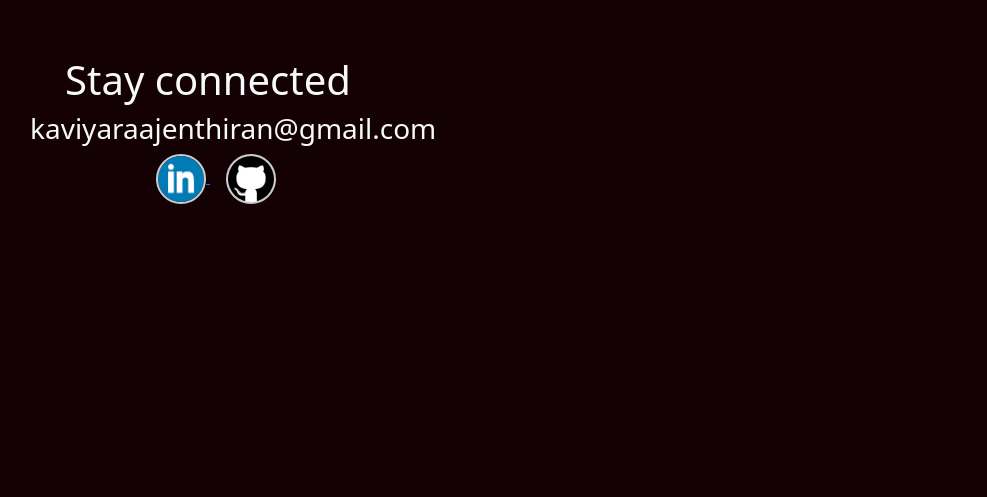
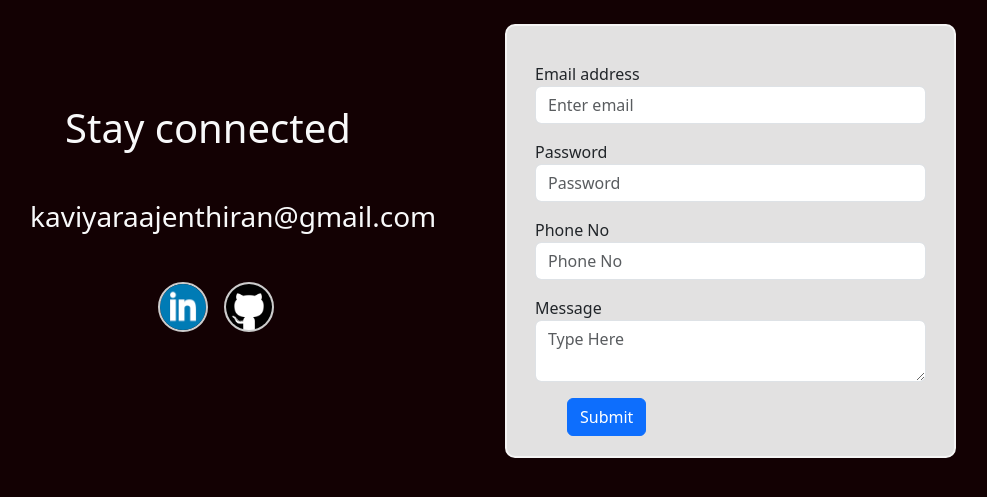
Before and after one commit to KaviyaRaajenthiran/portfolio, a Django app: page /contact/ in a window 1280 px wide. Shown: the part 72-569 px from the top of the page, without its empty margins (52-1039 px from the left). Run offline with Django 5.2, Linux system fonts and the light colour scheme; some libraries are stand-ins or nearby versions.

Commit message:
feat:contact form added

```diff
--- a/Portfolio_website/portfolio/static/portfolio/style.css
+++ b/Portfolio_website/portfolio/static/portfolio/style.css
@@ -76,3 +76,10 @@ body{
   font-style: 18px;
   color: #28a745;
 }
+
+.form-container{
+  border: 2px solid whitesmoke;
+  padding:20px;
+  border-radius: 10px;
+  background-color: #f0f0f0f0;
+}
--- a/Portfolio_website/portfolio/templates/portfolio/contact.html
+++ b/Portfolio_website/portfolio/templates/portfolio/contact.html
@@ -7,18 +7,44 @@
 
 <div class="row my-2">
   <div class="col-4 text-center text-light my-5">
-      <h1>Stay connected</h1>
-      <h3>kaviyaraajenthiran@gmail.com</h3>
-    <a href="https://www.linkedin.com/in/kaviya-raajenthiran-a815881b1" target="_blank" class="ms-3">
-      <img src="{% static 'portfolio/images/linkendin.png' %}" alt="linkedin" width="50px" height="50px" class="social_link"
-      >
-    </a>
+      <h1 class="mt-5">Stay connected</h1>
+      <h3 class="mt-5">kaviyaraajenthiran@gmail.com</h3>
+      <div class="d-flex justify-content-center align-items-center mt-5">
+          <a href="https://www.linkedin.com/in/kaviya-raajenthiran-a815881b1" target="_blank" class="ms-3">
+            <img src="{% static 'portfolio/images/linkendin.png' %}" alt="linkedin" width="50px" height="50px" class="social_link"
+            >
+          </a>
 
+          <a href="https://github.com/KaviyaRaajenthiran" target="_blank" class="ms-3">
+              <img class="social_link bg-white" src="{% static 'portfolio/images/github-sign.png' %}" alt="github" width="50px" height="50px" >
+          </a>
+      </div>
+      </div>
 
+  <div class="col-5 offset-1 mt-3 text-light">
+    <div class="container form-container">
+    <form>
+      {% csrf_token %}
+      <div class="form-group m-3">
+        <label for="exampleInputEmail1" class="text-dark">Email address</label>
+        <input type="email" class="form-control" id="exampleInputEmail1" aria-describedby="emailHelp" placeholder="Enter email">
+      </div>
+      <div class="form-group m-3">
+        <label for="exampleInputPassword1" class="text-dark">Password</label>
+        <input type="password" class="form-control" id="exampleInputPassword1" placeholder="Password">
+      </div>
+      <div class="form-group m-3">
+        <label for="Phone" class="text-dark">Phone No</label>
+        <input type="password" class="form-control" id="phone" placeholder="Phone No">
+      </div>
+            <div class="form-group m-3">
+        <label for="msg" class="text-dark">Message</label>
+        <textarea type="password" class="form-control" id="msg" placeholder="Type Here"></textarea>
+      </div>
 
-    <a href="https://github.com/KaviyaRaajenthiran" target="_blank" class="ms-3">
-        <img class="social_link bg-white" src="{% static 'portfolio/images/github-sign.png' %}" alt="github" width="50px" height="50px" >
-    </a>
+  <button type="submit" class="btn btn-primary mx-5">Submit</button>
+</form>
+</div>
   </div>
 
 </div>
```
